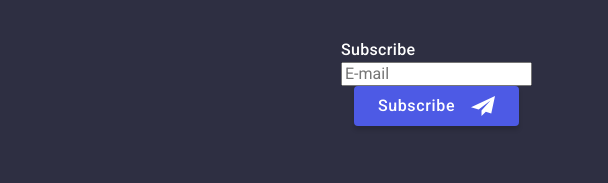
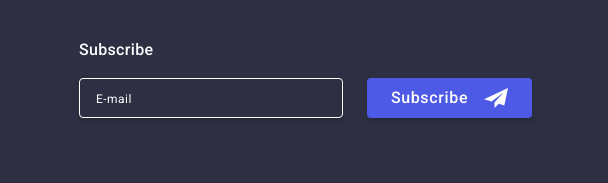
Before and after one commit to Mykola-Kuchmynda/goit-markup-hw-05, a plain HTML site: page index.html in a window 1280 px wide. Shown: the part 3245-3428 px from the top of the page, 672-1280 px from the left. Drawn offline with nearby package versions, Linux system fonts and the light colour scheme.

Commit message:
change footer form

```diff
--- a/css/styles.css
+++ b/css/styles.css
@@ -623,14 +623,12 @@ input[type='checkbox']:checked
   border-radius: 4px;
   margin: 0 auto;
   cursor: pointer;
-  transition-property: background-color;
-  transition-duration: 250ms;
-  transition-timing-function: cubic-bezier(0.4, 0, 0.2, 1);
+  transition: background-color 250ms cubic-bezier(0.4, 0, 0.2, 1);
 }
 .footer-button:hover,
 .footer-button:focus {
   cursor: pointer;
-  background-color: #404bbf;
+  background-color: #31d0aa;
 }
 .footer-button-icon {
   fill: #fff;
@@ -646,6 +644,28 @@ input[type='checkbox']:checked
   color: #fff;
 }
 .footer-form {
-
+  display: inline-flex;
+  margin-top: 16px;
+}
+.footer-form-input {
+  width: 264px;
+  height: 40px;
+  border: 1px solid #fff;
+  border-radius: 4px;
+  box-shadow: 0 4px 4px 0 rgba(0, 0, 0, 0.15);
+  background-color: #2e2f42;
+  margin-right: 24px;
+  padding: 8px 16px;
+  color: #fff;
+  transition: border-color 250ms cubic-bezier(0.4, 0, 0.2, 1);
+}
+.footer-form-input:focus {
+  border-color: #31d0aa;
+}
+.footer-form-input::placeholder {
+  font-size: 12px;
+  line-height: 200%;
+  letter-spacing: 0.04em;
+  color: #fff;
 }
 /* #endregion */
```
